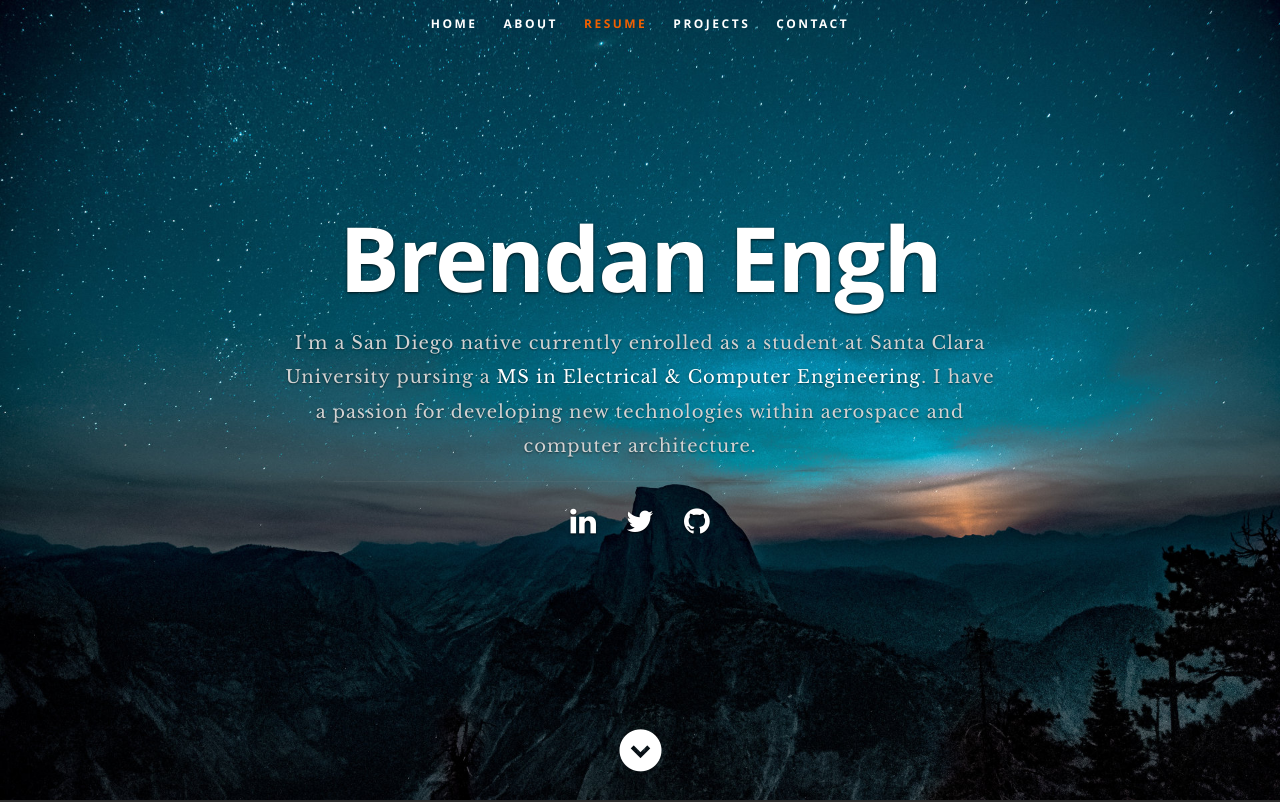
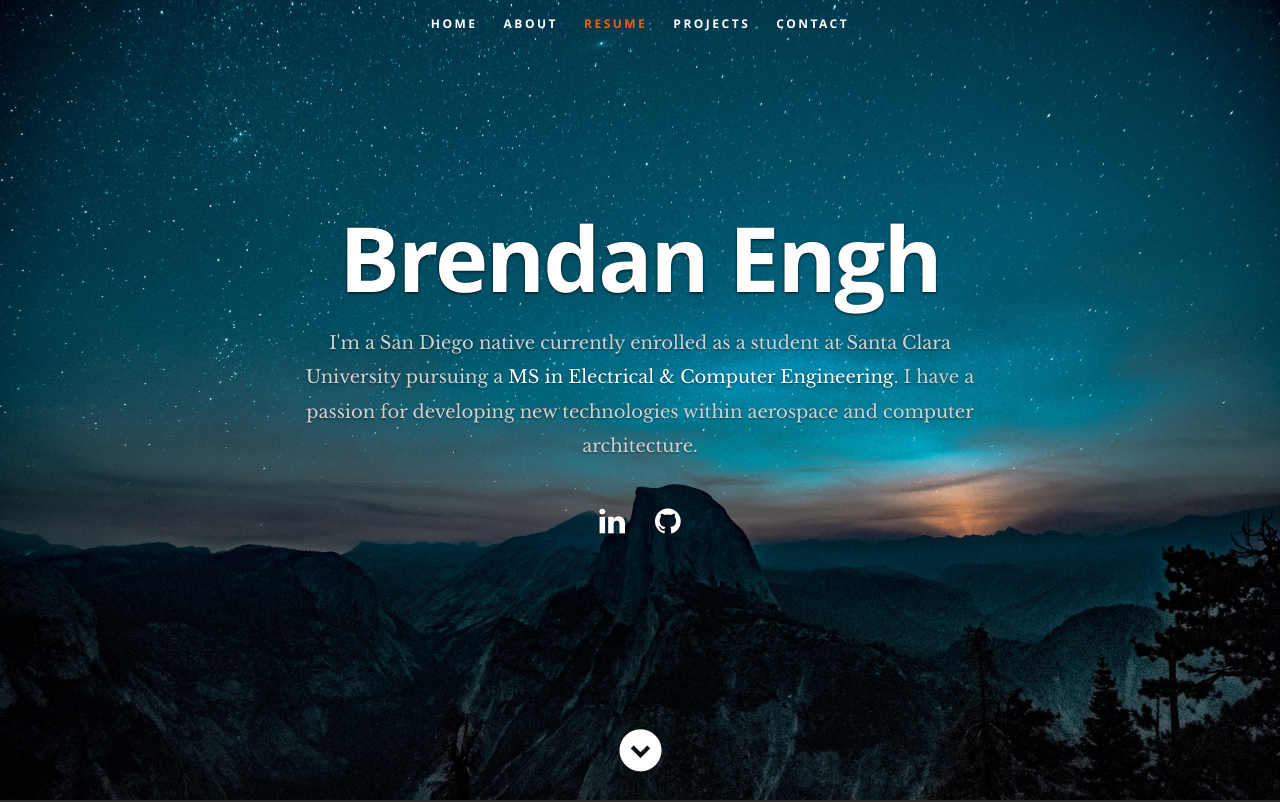
Before and after one commit to beeenut/portfolio, a React (Create React App) app: page / in a window 1280 px wide. Shown: the top 802 px of the page. Built offline with nearby package versions, Linux system fonts and the light colour scheme.

Commit message:
projects+simple mia fixes

```diff
--- a/public/css/default.css
+++ b/public/css/default.css
@@ -1040,6 +1040,9 @@ properly.
   .s-first {
     clear: left;
   }
+  .project .techs{
+    width: 100% !important;
+  }
 }
 
 /* mobile wide/smaller tablets
--- a/public/css/layout.css
+++ b/public/css/layout.css
@@ -739,25 +739,33 @@ ul#nav li.current a {
   margin-left: 24px;
 }
 
-#project .image {
+.project .image {
   max-width: 600px;
   max-height: 400px;
+  width: 67%;
+}
+.project .techs {
+  width: 33%;
 }
 
-#project h1 {
+.project h1 {
   text-transform: uppercase;
   letter-spacing: 2px;
   text-align: center;
   color: #95a3a3;
 }
-#project h2,
-h3,
-h4,
-h5 {
-  font: 15px/24px "opensans-semibold", sans-serif;
+.project h2,
+.project h3,
+.project h4,
+.project h5 {
+  font: 20px/24px "opensans-semibold", sans-serif;
   letter-spacing: 1px;
-  text-align: center;
   color: #000000;
+  text-decoration: underline;
+}
+
+.project-wrapper .skill-item {
+  padding: 0px;
 }
 
 /* fadein/fadeout effect for modal popup
--- a/src/Components/Header.js
+++ b/src/Components/Header.js
@@ -5,7 +5,13 @@ import React, { Component } from "react";
                   <i className="fa fa-github"></i>
                 </a>
               </li>
+              <li key="twitter">
+                <a href="https://twitter.com/EnghBrendan" target="_blank">
+                  <i className="fa fa-twitter"></i>
+                </a>
+              </li>
 */
+
 class Header extends Component {
   render() {
     return (
@@ -52,7 +58,7 @@ class Header extends Component {
             <h1 className="responsive-headline">Brendan Engh</h1>
             <h3>
               I'm a San Diego native currently enrolled as a student at Santa
-              Clara University pursing a{" "}
+              Clara University pursuing a{" "}
               <span>MS in Electrical & Computer Engineering</span>. I have a
               passion for developing new technologies within aerospace and
               computer architecture.
@@ -65,11 +71,6 @@ class Header extends Component {
                   target="_blank"
                 >
                   <i className="fa fa-linkedin"></i>
-                </a>
-              </li>
-              <li key="twitter">
-                <a href="https://twitter.com/EnghBrendan" target="_blank">
-                  <i className="fa fa-twitter"></i>
                 </a>
               </li>
               <li key="GitHub">
--- a/src/Components/Portfolio.js
+++ b/src/Components/Portfolio.js
@@ -1,5 +1,4 @@
 import React, { Component } from "react";
-import { set } from "react-ga";
 import Project from "./Project.js";
 
 var projectss = [
@@ -99,9 +98,9 @@ class Portfolio extends Component {
           </div>
         </div>
         <div className={this.state.toggle ? "show" : "noShow"}>
-          <div class="modal">
-            <div class="modal-content">
-              <span class="close" onClick={pop}>
+          <div className="modal">
+            <div className="modal-content">
+              <span className="close" onClick={pop}>
                 &times;
               </span>
               <div>
--- a/src/Components/Project.js
+++ b/src/Components/Project.js
@@ -104,7 +104,6 @@ var descrips = [
 
 class Project extends Component {
   render() {
-    var extraImage = this.exImage;
     var current = this.props.title;
     var projects = descrips.map(function (projects) {
       if (projects.title === current) {
@@ -124,12 +123,11 @@ class Project extends Component {
         });
 
         var extraImages = projects.extraimages.length >= 1;
-        console.log(extraImages);
         var images = projects.extraimages.map(function (images) {
           var imagee = "images/portfolio/" + images;
           return (
             <div>
-              <img>{imagee}</img>
+              <img alt={imagee}>{imagee}</img>
             </div>
           );
         });
@@ -141,7 +139,7 @@ class Project extends Component {
               <div className="image">
                 <img alt={projects.title} src={projectImage} />
               </div>
-              <div>
+              <div className="techs">
                 <h3>Technologies Used</h3>
                 <div className="skill-item">{tech}</div>
               </div>
@@ -158,7 +156,7 @@ class Project extends Component {
         );
       }
     });
-    return <div id="project">{projects}</div>;
+    return <div className="project">{projects}</div>;
   }
 }
 
```
